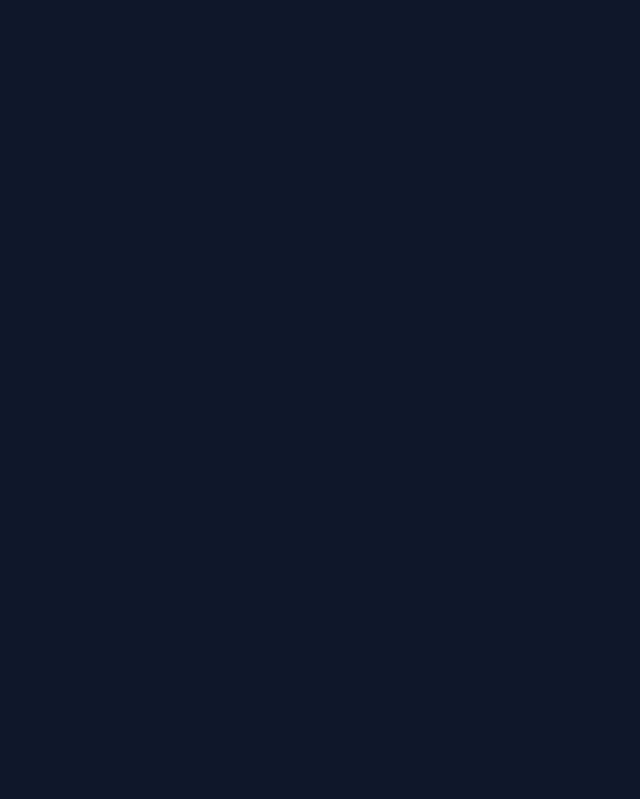
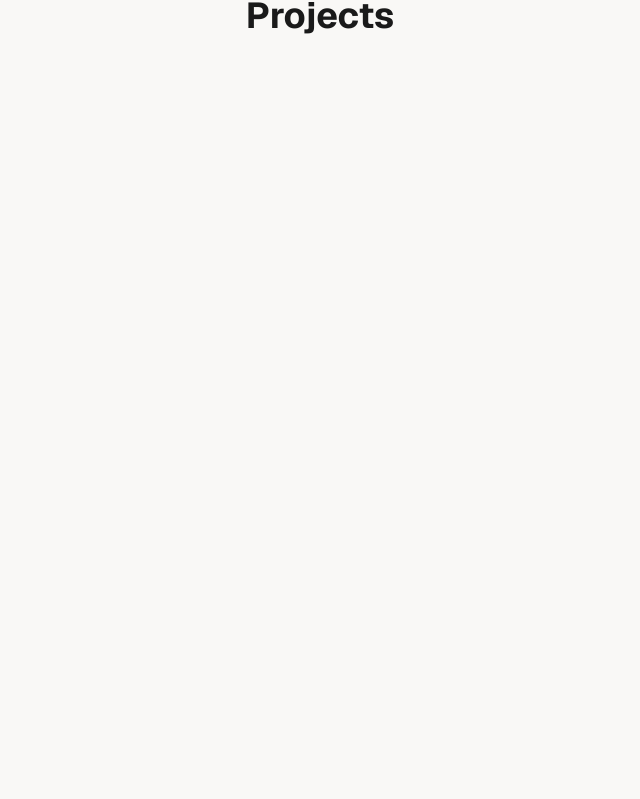
Before and after one commit to andgonzalezcas/portfolio, a Next.js app: page / in a window 1280 px wide. Shown: the part 1984-2783 px from the top of the page, without its empty margins (320-960 px from the left). Before the commit the page ends 800 px from the top, so only its background shows below. Built offline with nearby package versions, Linux system fonts and the light colour scheme.

Commit message:
feat(app): Add intial structure of sections on portf

```diff
--- a/app/globals.css
+++ b/app/globals.css
@@ -1,6 +1,98 @@
+@import url("https://fonts.googleapis.com/css2?family=Geist:wght@100..900&display=block");
+
 @import "tailwindcss";
 
+@custom-variant dark (&:is(.dark *));
+
 body {
-  background-color: #0f172a;
-  color: #f8fafc;
+  @apply m-0;
+  font-family: "Geist", "Segoe UI", sans-serif;
+  -webkit-font-smoothing: antialiased;
+  -moz-osx-font-smoothing: grayscale;
 }
+
+code {
+  font-family: source-code-pro, Menlo, Monaco, Consolas, "Courier New", monospace;
+}
+
+:root {
+  --font-sans: "Geist", "Segoe UI", sans-serif;
+
+  /* Light Mode */
+  --background: 40 20% 97%;
+  --foreground: 0 0% 10%;
+
+  --primary: 165 100% 25%;
+  --primary-foreground: 0 0% 98%;
+
+  --secondary: 40 10% 90%;
+  --secondary-foreground: 0 0% 15%;
+
+  --muted: 40 10% 90%;
+  --muted-foreground: 0 0% 40%;
+
+  --accent: 40 10% 90%;
+  --accent-foreground: 165 100% 25%;
+
+  --border: 40 10% 85%;
+  --ring: 165 100% 25%;
+  --radius: 0.75rem;
+}
+
+.dark {
+  /* Dark Mode */
+  --background: 0 0% 6%;
+  --foreground: 0 0% 96%;
+
+  --primary: 165 90% 60%;
+  --primary-foreground: 165 100% 10%;
+
+  --secondary: 0 0% 12%;
+  --secondary-foreground: 0 0% 98%;
+
+  --muted: 0 0% 12%;
+  --muted-foreground: 0 0% 65%;
+
+  --accent: 0 0% 12%;
+  --accent-foreground: 0 0% 98%;
+
+  --border: 0 0% 15%;
+  --ring: 165 90% 60%;
+}
+
+@theme inline {
+  --font-sans: var(--font-sans);
+
+  --color-background: hsl(var(--background));
+  --color-foreground: hsl(var(--foreground));
+
+  --color-primary: hsl(var(--primary));
+  --color-primary-foreground: hsl(var(--primary-foreground));
+
+  --color-secondary: hsl(var(--secondary));
+  --color-secondary-foreground: hsl(var(--secondary-foreground));
+
+  --color-muted: hsl(var(--muted));
+  --color-muted-foreground: hsl(var(--muted-foreground));
+
+  --color-accent: hsl(var(--accent));
+  --color-accent-foreground: hsl(var(--accent-foreground));
+
+  --color-border: hsl(var(--border));
+  --color-ring: hsl(var(--ring));
+
+  --radius-sm: calc(var(--radius) - 4px);
+  --radius-md: calc(var(--radius) - 2px);
+  --radius-lg: var(--radius);
+  --radius-xl: calc(var(--radius) + 4px);
+}
+
+@layer base {
+  * {
+    @apply border-border outline-ring/50;
+  }
+
+  body {
+    @apply bg-background text-foreground;
+  }
+}
--- a/app/page.tsx
+++ b/app/page.tsx
@@ -1,7 +1,17 @@
+import HeroSection from "@/components/ui/sections/hero.section";
+import SkillsSection from "@/components/ui/sections/skills.section";
+import ProjectsSection from "@/components/ui/sections/projects.section";
+import ExperienceSection from "@/components/ui/sections/experience.section";
+import ConnectSection from "@/components/ui/sections/connect.section";
+
 export default function Home() {
   return (
-    <main className="min-h-screen bg-slate-900 text-slate-50 font-sans selection:bg-cyan-500 selection:text-white">
-      {/* Aquí irán tus componentes: Navbar, Hero, Experiencia, etc. */}
+    <main className="min-h-screen bg-background text-foreground font-sans selection:bg-primary selection:text-primary-foreground">
+      <HeroSection />
+      <SkillsSection />
+      <ProjectsSection />
+      <ExperienceSection />
+      <ConnectSection />
     </main>
   );
 }
--- /dev/null
+++ b/components/ui/sections/connect.section.tsx
@@ -0,0 +1,7 @@
+export default function ConnectSection() {
+    return (
+        <section className="min-h-screen flex items-center justify-center">
+            <p className="text-4xl font-bold">Connect / Contact</p>
+        </section>
+    );
+}
--- /dev/null
+++ b/components/ui/sections/experience.section.tsx
@@ -0,0 +1,7 @@
+export default function ExperienceSection() {
+    return (
+        <section className="min-h-screen flex items-center justify-center">
+            <p className="text-4xl font-bold">Experience & Education</p>
+        </section>
+    );
+}
--- /dev/null
+++ b/components/ui/sections/hero.section.tsx
@@ -0,0 +1,7 @@
+export default function HeroSection() {
+    return (
+        <section className="min-h-screen flex items-center justify-center">
+            <p className="text-4xl font-bold">Hero / Home</p>
+        </section>
+    );
+}
--- /dev/null
+++ b/components/ui/sections/projects.section.tsx
@@ -0,0 +1,7 @@
+export default function ProjectsSection() {
+    return (
+        <section className="min-h-screen flex items-center justify-center">
+            <p className="text-4xl font-bold">Projects</p>
+        </section>
+    );
+}
--- /dev/null
+++ b/components/ui/sections/skills.section.tsx
@@ -0,0 +1,7 @@
+export default function SkillsSection() {
+    return (
+        <section className="min-h-screen flex items-center justify-center">
+            <p className="text-4xl font-bold">Skills</p>
+        </section>
+    );
+}
```
